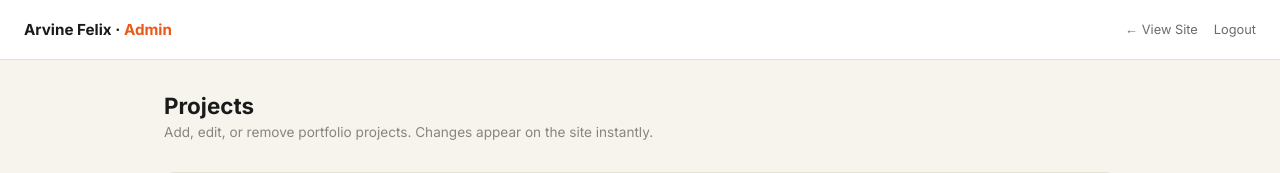
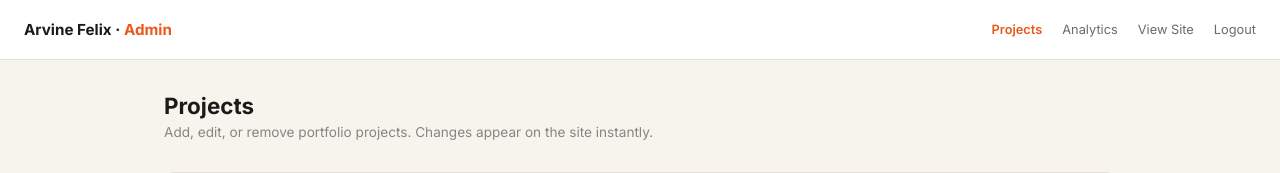
Before and after one commit to arvineee/Current_Portfolio, a Flask app: page /admin in a window 1280 px wide. Shown: the top 173 px of the page. Run offline with Flask 3, Linux system fonts and the light colour scheme; the visitor is signed in with stand-in values (Sample User, id 1); data comes from the database, SQL or seed files in the repository.

Commit message:
Update site

```diff
--- a/templates/admin.html
+++ b/templates/admin.html
@@ -13,9 +13,9 @@
     nav{background:#fff;border-bottom:1px solid #E5E0D5;padding:0 1.5rem;height:60px;display:flex;align-items:center;justify-content:space-between;position:sticky;top:0;z-index:10}
     .nav-brand{font-weight:700;font-size:.95rem}
     .nav-brand span{color:#E8591A}
-    .nav-right{display:flex;align-items:center;gap:1rem}
-    .nav-right a{font-size:.8rem;color:#6B6B6B;text-decoration:none}
-    .nav-right a:hover{color:#E8591A}
+    .nav-links{display:flex;align-items:center;gap:1.25rem}
+    .nav-links a{font-size:.8rem;color:#6B6B6B;text-decoration:none;transition:color .2s}
+    .nav-links a:hover,.nav-links a.active{color:#E8591A;font-weight:600}
     /* Layout */
     .wrap{max-width:1000px;margin:0 auto;padding:2rem 1.5rem}
     h1{font-size:1.4rem;font-weight:700;margin-bottom:.3rem}
@@ -70,8 +70,10 @@
 
 <nav>
   <div class="nav-brand">Arvine Felix · <span>Admin</span></div>
-  <div class="nav-right">
-    <a href="/" target="_blank">← View Site</a>
+  <div class="nav-links">
+    <a href="/admin" class="active">Projects</a>
+    <a href="/admin/analytics">Analytics</a>
+    <a href="/" target="_blank">View Site</a>
     <a href="/admin/logout">Logout</a>
   </div>
 </nav>
```
